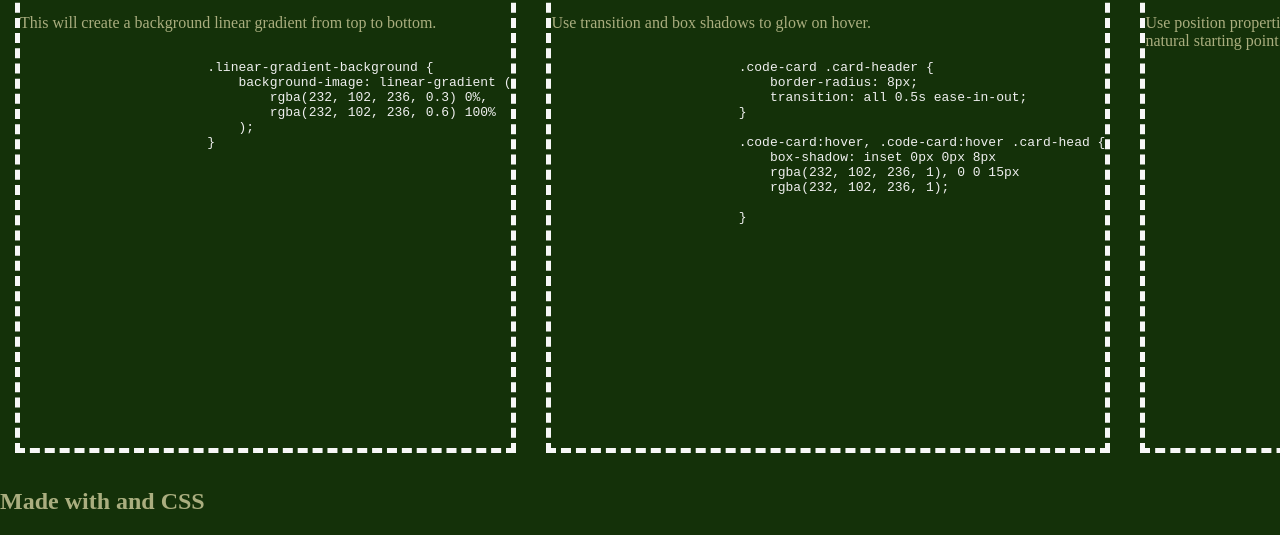
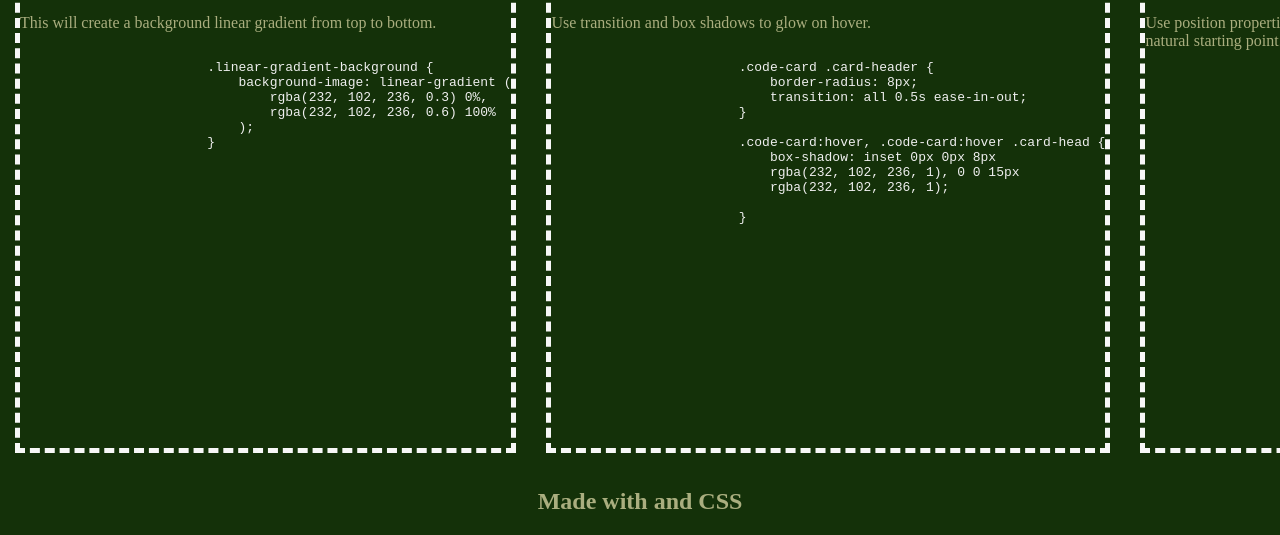
Before and after one commit to mmyleung/CSS-Snippet-Cheat-Sheet, a plain HTML site: page index.html in a window 1280 px wide. Shown: the part 492-1027 px from the top of the page. Drawn offline with Linux system fonts and the light colour scheme.

Commit message:
center footer text

```diff
--- a/style.css
+++ b/style.css
@@ -67,3 +67,9 @@ header {
     margin: 15px;
     border: 5px dashed var(--border-color);
 }
+
+footer {
+    display: flex;
+    align-items: center;
+    justify-content: center;
+}
```
